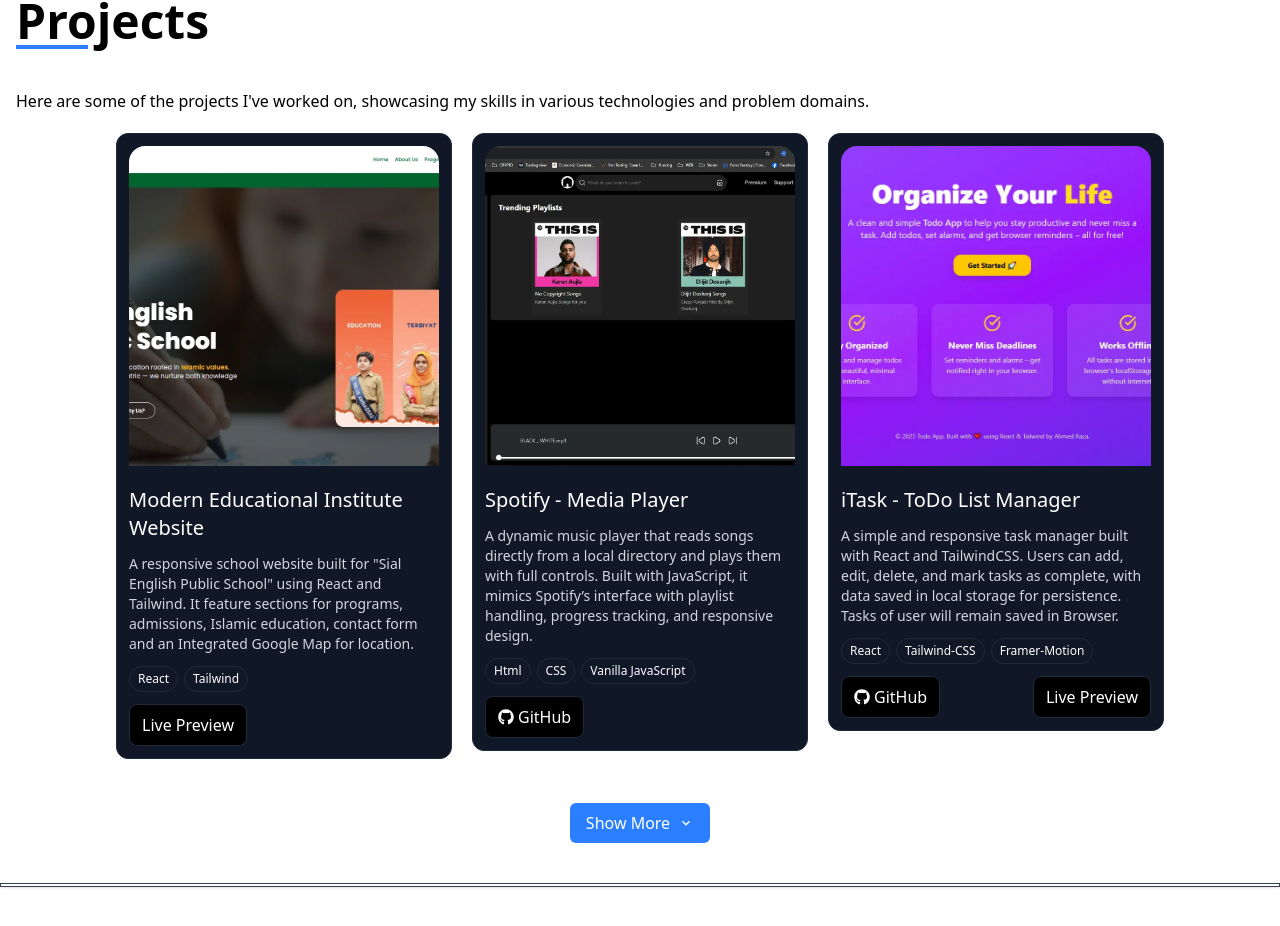
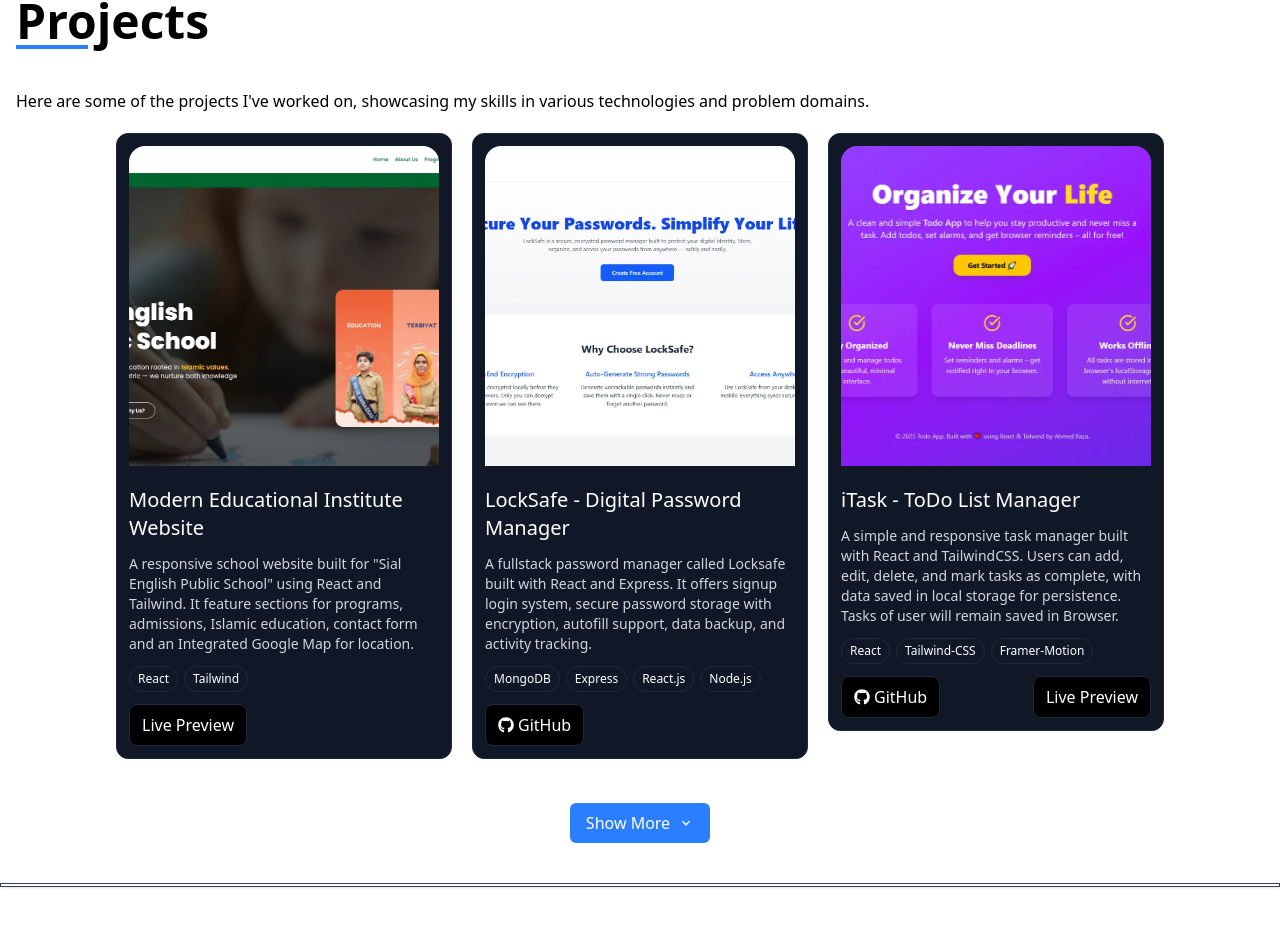
Before and after one commit to razaahmad0192/portfolio, a React (Vite) app: page / in a window 1280 px wide. Shown: the part 1663-2589 px from the top of the page. Built offline with nearby package versions, Linux system fonts and the light colour scheme.

Commit message:
Update Projects.jsx

```diff
--- a/src/components/Projects.jsx
+++ b/src/components/Projects.jsx
@@ -34,17 +34,20 @@
                             tech1='React'
                             tech2='Tailwind'
                         />
-                        <ProjectCard
-                            thumbnail='/assets/spotify.webp'
-                            name='Spotify - Media Player'
-                            disc='A dynamic music player that reads songs directly from a local directory and plays them with full controls. Built with JavaScript, it mimics Spotify’s interface with playlist handling, progress tracking, and responsive design.'
+                         <ProjectCard
+                            thumbnail='/assets/locksafe.webp'
+                            name='LockSafe - Digital Password Manager'
+                            disc='A fullstack password manager called Locksafe built with React and Express. It offers signup login system, secure password storage with encryption, autofill support, data backup, and activity tracking.'
                             isGithub={true}
-                            githubLink='https://github.com/razaahmad0192/Spotify-Clone'
+                            githubLink='https://github.com/razaahmad0192/password-manager'
+                            // isLive={true}
+                            // liveLink='https://sialschool.vercel.app/'
+                            tech3='React.js'
+                            tech2='Express'
+                            tech1='MongoDB'
+                            tech4='Node.js'
+                        />
 
-                            tech1='Html'
-                            tech2='CSS'
-                            tech3='Vanilla JavaScript'
-                        />
 
                         <ProjectCard
                             thumbnail='/assets/todo.webp'
@@ -63,6 +66,17 @@
                     </div>
                     {/* Hidden Cards */}
                     <div className={`${showAll ? 'grid' : 'hidden'}  md:grid-cols-3 sm:grid-cols-2 grid-cols-1 gap-5`}>
+                        <ProjectCard
+                            thumbnail='/assets/spotify.webp'
+                            name='Spotify - Media Player'
+                            disc='A dynamic music player that reads songs directly from a local directory and plays them with full controls. Built with JavaScript, it mimics Spotify’s interface with playlist handling, progress tracking, and responsive design.'
+                            isGithub={true}
+                            githubLink='https://github.com/razaahmad0192/Spotify-Clone'
+
+                            tech1='Html'
+                            tech2='CSS'
+                            tech3='Vanilla JavaScript'
+                        />
                          <ProjectCard
                             thumbnail='/assets/netflix.webp'
                             name='Netflix - Landing Page '
```
